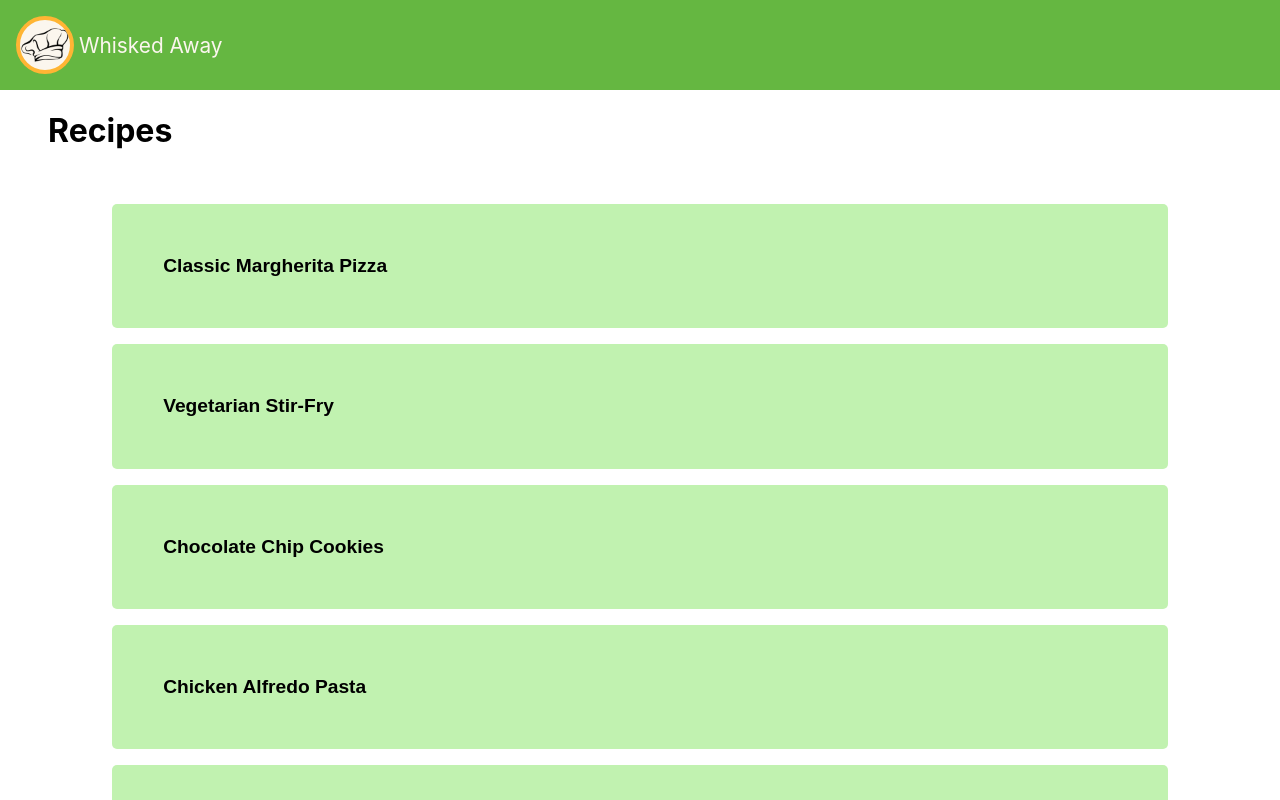
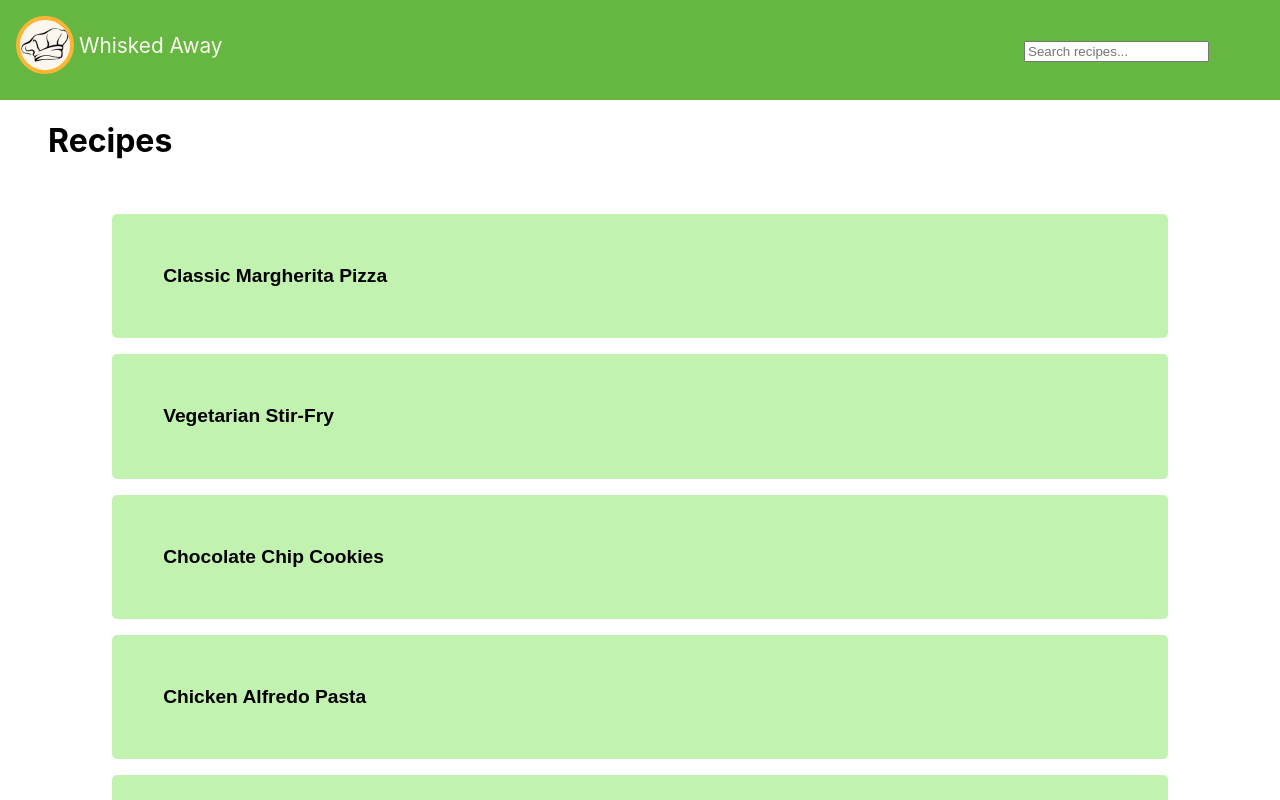
Before and after one commit to MishaliaPillay/interactive-recipe-book, a React (Create React App) app: page / in a window 1280 px wide. Shown: the top 800 px of the page. Built offline with nearby package versions, Linux system fonts and the light colour scheme.

Commit message:
search bar done

```diff
--- a/src/App.js
+++ b/src/App.js
@@ -1,15 +1,21 @@
-import React from 'react'
-import RecipeLinks from './Components/RecipeLinks/RecipeLinks'
-import Header from './Components/Header/Header'
- import { Route, BrowserRouter, Routes } from 'react-router-dom'
+// App.js
+import React, { useState } from 'react';
+import RecipeLinks from './Components/RecipeLinks/RecipeLinks';
+import Header from './Components/Header/Header';
+import recipesData from "./Components/Data";
+import { Route, BrowserRouter, Routes } from 'react-router-dom';
+
 function App() {
+  const [searchQuery, setSearchQuery] = useState('');
+
   return (
-    <BrowserRouter>  <Header/>
-<Routes> <Route path="/" element={ <RecipeLinks/>} />
-
+    <BrowserRouter>
+      <Header setSearchQuery={setSearchQuery} />
+      <Routes>
+        <Route path="/" element={<RecipeLinks recipes={recipesData} searchQuery={searchQuery} />} />
       </Routes>
     </BrowserRouter>
-  )
+  );
 }
 
-export default App
+export default App;
--- a/src/Components/Header/Header.css
+++ b/src/Components/Header/Header.css
@@ -11,7 +11,8 @@ margin: 0;
     display: inline-block;
     vertical-align: middle;
 }
-.Header{margin: auto; border: 2px sold red;
+.Header{height: 100px;
+    margin: auto; border: 2px sold red;
     background-color: #65B741;
 }
 .HeaderText {padding:5px ; color: #FBF6EE;margin: auto;
@@ -21,3 +22,8 @@ margin: 0;
 ul{padding: 1em;
     margin: 0;
 }
+.searchbar{
+
+ margin-top:-50px;
+ margin-left: 80%;
+}
--- a/src/Components/Header/Header.jsx
+++ b/src/Components/Header/Header.jsx
@@ -1,21 +1,26 @@
+// Header.jsx
 import React from 'react';
-import { Link } from 'react-router-dom'; // Import Link from react-router-dom
-import './Header.css'; // Import the CSS file
-import ChefHatImage from './ChefHat.png'; // Import the image file
+import { Link } from 'react-router-dom';
+import './Header.css';
+import ChefHatImage from './ChefHat.png';
+import SearchBar from '../SearchBar';
 
-function Header() {
+function Header({ setSearchQuery }) {
   return (
-        <div className='Header'>
-           <ul >
-             <li> {/* Wrap the content in a Link component */}
+    <header className="Header">
+      <ul>
+        <li>
           <Link to="/" className="HeaderLink">
-                        {/* Apply the class to the image */}
             <img className="HeaderPhoto" src={ChefHatImage} alt="chef hat" />
             <span className="HeaderText">Whisked Away</span>
           </Link>
         </li>
+
       </ul>
+      <div className='searchbar'>
+            <SearchBar  setSearchQuery={setSearchQuery} />
       </div>
+    </header>
   );
 }
 
--- a/src/Components/RecipeLinks/RecipeLinks.jsx
+++ b/src/Components/RecipeLinks/RecipeLinks.jsx
@@ -1,11 +1,25 @@
+// RecipeLinks.jsx
+
 import React, { useState } from 'react';
 import recipes from '../Data'; // Import recipe data
 import "./RecipeLinks.css"
-function RecipeLinks() {
+
+function RecipeLinks({ recipes, searchQuery }) {
+    // Extract the recipes array from the recipes object
+    const recipesArray = recipes.recipes;
+
+    // Filter recipes based on the search query
+    const filteredRecipes = recipesArray.filter(recipe =>
+        recipe.name.toLowerCase().includes(searchQuery.toLowerCase())
+    );
+
+    console.log('Search Query:', searchQuery); // Log the search query
+    console.log('Filtered Recipes:', filteredRecipes); // Log the filtered recipes
 
     //Checks whether a user has opened a recipe and closes other open recipes - so that one recipe is opened at a time.
     const [openRecipeId, setOpenRecipeId] = useState(null);
-//The recipe name is the link to the recipe and when the name is clicked it toggles the rest of the recipes visibility -opens and closes the recipe container
+
+    //The recipe name is the link to the recipe and when the name is clicked it toggles the rest of the recipes visibility -opens and closes the recipe container
     const toggleRecipe = (recipeId) => {
         setOpenRecipeId(openRecipeId === recipeId ? null : recipeId);
     };
@@ -14,7 +28,7 @@ function RecipeLinks() {
         <>
             <h1 className='title'>Recipes</h1>
             <ul>
-                {recipes.recipes.map(recipe => (
+                {filteredRecipes.map(recipe => (
                     <li className='recipeCtn' key={recipe.id}>
                         <button className='recipeBtn' onClick={() => toggleRecipe(recipe.id)}>{recipe.name} </button>
                         {openRecipeId === recipe.id && (
@@ -38,7 +52,7 @@ function RecipeLinks() {
                                 <p>Difficulty: {recipe.difficulty}</p>
                                 <p>Cuisine: {recipe.cuisine}</p>
                                 <p>Calories Per Serving: {recipe.caloriesPerServing}</p>
-                                <p className='Tags'>Tags: {recipe.tags.join(', ')}</p>
+                                <p className='tags'>Tags: {recipe.tags.join(', ')}</p>
                                 <p>Rating: {recipe.rating}</p>
                                 <p>Review Count: {recipe.reviewCount}</p>
                                 <p>Meal Type: {recipe.mealType.join(', ')}</p>
--- /dev/null
+++ b/src/Components/SearchBar.jsx
@@ -0,0 +1,19 @@
+// SearchBar.jsx
+
+import React from 'react';
+
+function SearchBar({ setSearchQuery }) {
+    const handleSearch = (e) => {
+        setSearchQuery(e.target.value.toLowerCase()); // Pass the lowercase search query to the parent component
+    };
+
+    return (
+        <input
+            type="text"
+            placeholder="Search recipes..."
+            onChange={handleSearch}
+        />
+    );
+}
+
+export default SearchBar;
```
Also changed, not shown: src/Components/Search.jsx (deleted, +0 -25 lines). Lines whose indentation alone changed are shown as unchanged.
